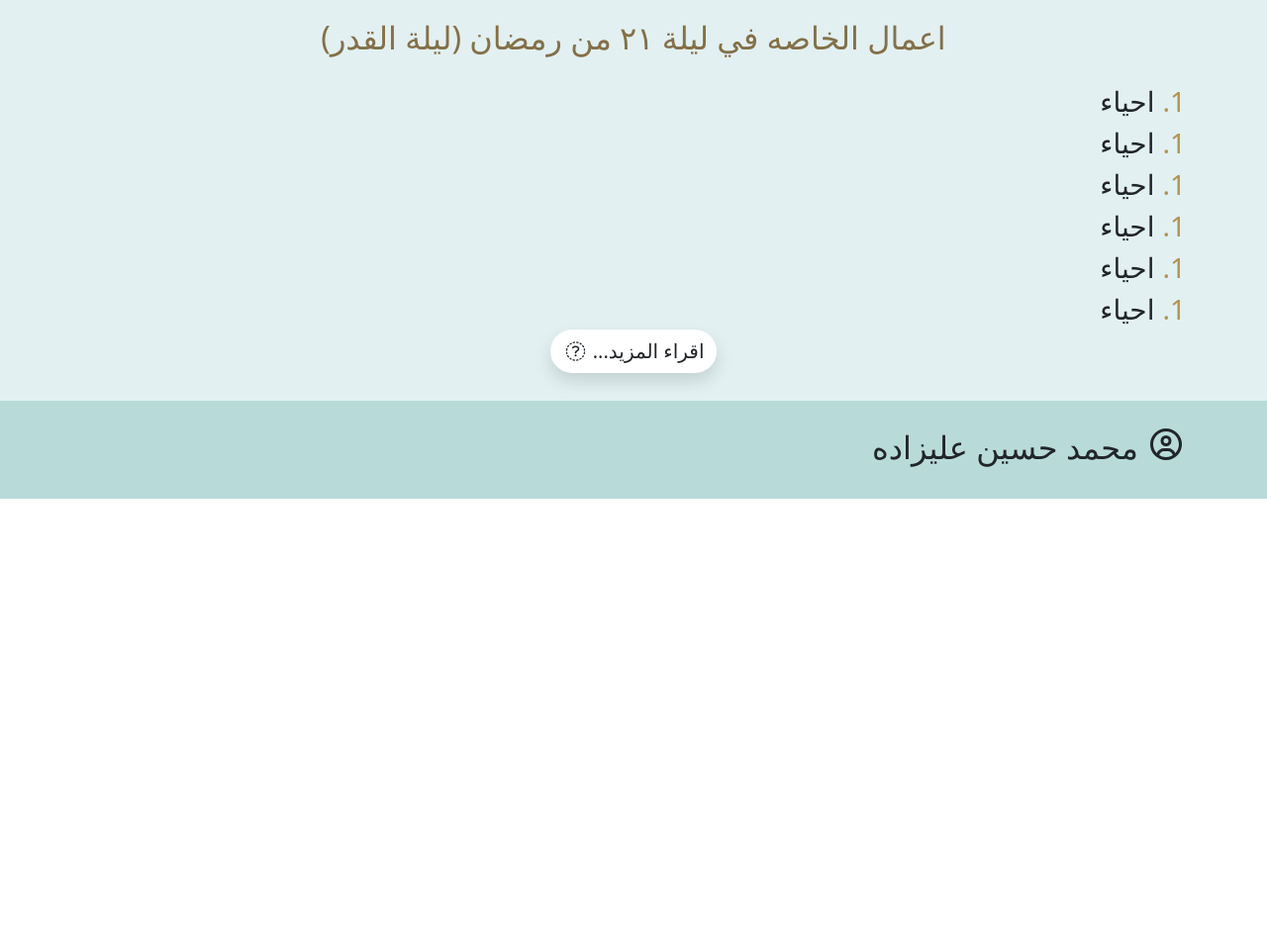
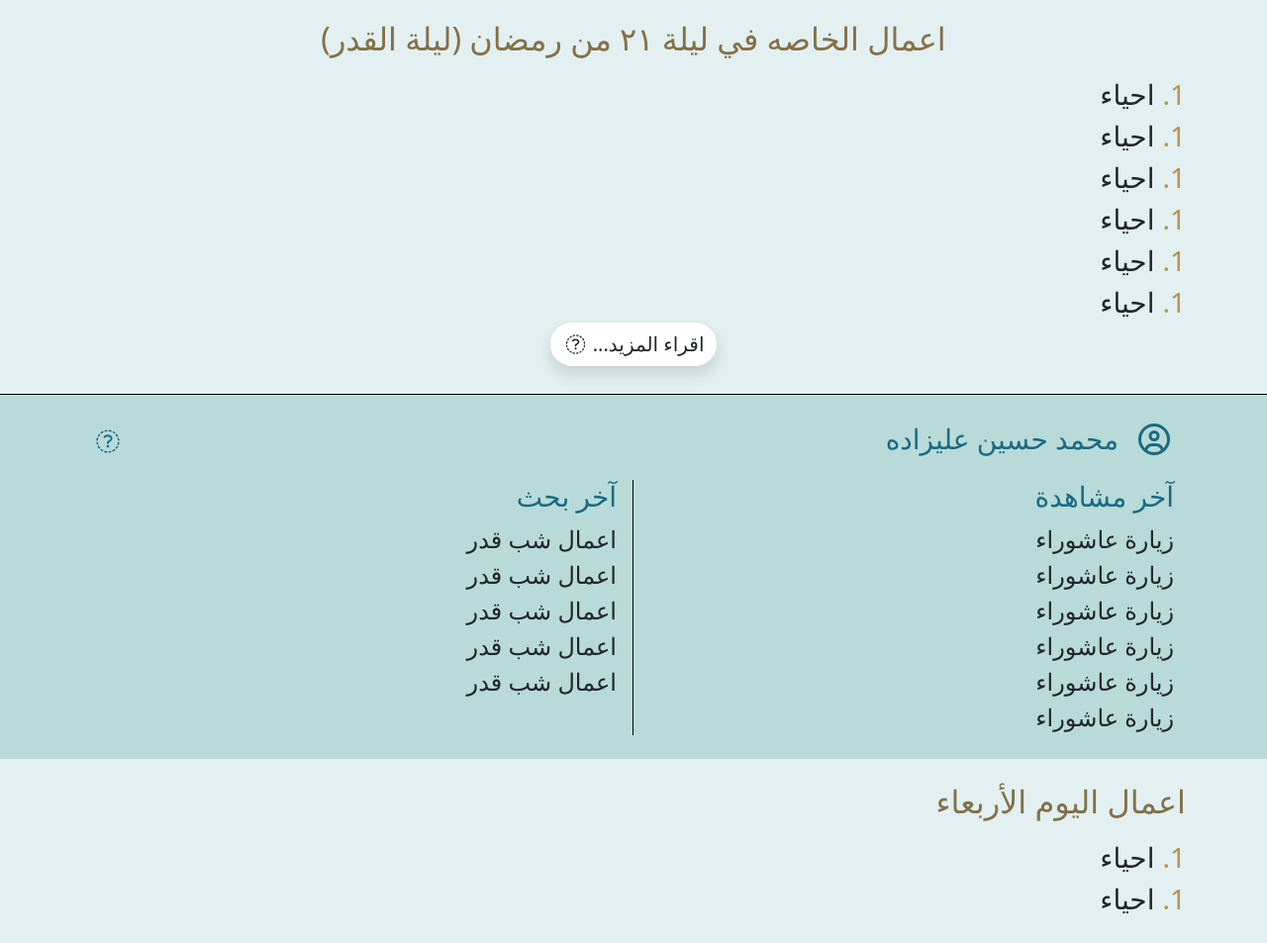
Before and after one commit to mrmohsenrahimi/mafatih, a plain HTML site: page index.html in a window 1280 px wide. Shown: the part 821-1774 px from the top of the page at 99% size. Before the commit the page ends 1325 px from the top, so only its background shows below. Drawn offline with Linux system fonts and the light colour scheme.

Commit message:
commiting projeck before add owl

```diff
--- a/index.html
+++ b/index.html
@@ -12,7 +12,7 @@
         <link rel="stylesheet" href="static/assets/css/style.css">
     </head>
     <body>
-        <nav class="navbar bg-header" dir="ltr">
+        <nav class="navbar bg-header position-sticky top-0 w-100" dir="ltr">
             <div class="container-fluid d-flex justify-content-between px-4">
                 <div class="offcanvas offcanvas-start bg-light-green" dir="rtl" data-bs-backdrop="static" tabindex="-1" id="staticBackdrop" aria-labelledby="staticBackdropLabel">
                     <div class="offcanvas-header">
@@ -30,10 +30,10 @@
                         </form>
                     </div>
                 </div>
-                <div class="links">
-                    <div class="d-flex gap-3">
-                        <a href="#" class="text-dark"><i class="fa-regular fa-globe fa-2xl"></i></a>
-                        <a href="#" class="text-dark"><i class="fa-regular fa-circle-user fa-2xl"></i></a>
+                <div class="links width-element-header">
+                    <div class="d-flex gap-4">
+                        <a href="#" class="text-dark"><i class="fa-regular fa-globe fs-3"></i></a>
+                        <a href="#" class="text-dark"><i class="fa-regular fa-circle-user fs-3"></i></a>
                     </div>
                 </div>
                 <div class="icon-link">
@@ -41,7 +41,7 @@
                         <img src="static/assets/images/logo.png" alt="logo of site" width="60">
                     </a>
                 </div>
-                <div class="">
+                <div class="navbar-toggle width-element-header d-flex justify-content-end">
                     <button class="btn p-0" type="button" data-bs-toggle="offcanvas" data-bs-target="#staticBackdrop" aria-controls="staticBackdrop">
                         <span class="navbar-toggler-icon"></span>
                     </button>
@@ -86,9 +86,11 @@
                 </div>
             </div>
         </div>
-        <div class="actions bg-actions pt-2 pb-4">
-            <div class="footer-container container d-flex flex-column align-items-start pb-1">
-                <h2 class="head-of-footer text-color-footer py-3 align-self-center flex-nowrap">اعمال الخاصه في لیلة ۲۱ من رمضان (لیلة القدر)</h2>
+        <div class="actions bg-actions pt-2 pb-4 border-top-1">
+            <div class="actions-container container d-flex flex-column align-items-start pb-1">
+                <div class="head-of-prayers align-self-center">
+                    <h2 class="text-color-prayers py-3 mb-0">اعمال الخاصه في لیلة ۲۱ من رمضان (لیلة القدر)</h2>
+                </div>
                 <div class="actions-for-days-of-the-week d-flex align-items-center fs-3">
                     <span class="text-color pe-2 ps-0">1.</span><p class="d-inline-block m-0">احیاء</p>
                 </div>
@@ -114,13 +116,79 @@
                 </div>
             </div>
         </div>
-        <div class="profile bg-light-green pt-1">
-            <div class="container py-4  ">
-                <div class="profile-information d-flex ">
-                    <a href="#" class="text-dark"><i class="fa-regular fa-circle-user fa-2xl"></i></a>
-                    <span class="h2 ps-2 pe-0">محمد حسین علیزاده</span>
+        <div class="profile bg-light-green pt-1 border-top-1">
+            <div class="container py-4 px-4">
+                <div class="profile-information d-flex align-items-center justify-content-between">
+                    <div class="d-flex align-items-center gap-3 text-profile-color">
+                        <a href="#" class="text-profile-color"><i class="fa-regular fa-circle-user fa-2xl"></i></a>
+                        <span class="h3 m-0">محمد حسین علیزاده</span>
+                    </div>
+                    <div class="setting d-flex align-self-end">
+                        <a href="#" class="text-profile-color"><i class="fa-regular fa-gear fs-4"></i></a>
+                    </div>
                 </div>
-
+                <div class="profile-descriptions pt-4 d-flex justify-content-between">
+                    <div class="last-seen d-flex flex-column w-50">
+                        <div class="last-seen-head">
+                            <h3 class="text-profile-color">آخر مشاهدة</h3>
+                        </div>
+                        <div class="last-seen-things d-flex flex-column">
+                            <div class="thing fs-4">
+                                <span>زیارة عاشوراء</span>
+                            </div>
+                            <div class="thing fs-4">
+                                <span>زیارة عاشوراء</span>
+                            </div>
+                            <div class="thing fs-4">
+                                <span>زیارة عاشوراء</span>
+                            </div>
+                            <div class="thing fs-4">
+                                <span>زیارة عاشوراء</span>
+                            </div>
+                            <div class="thing fs-4">
+                                <span>زیارة عاشوراء</span>
+                            </div>
+                            <div class="thing fs-4">
+                                <span>زیارة عاشوراء</span>
+                            </div>
+                        </div>
+                    </div>
+                    <div class="last-search w-50 border-start-1 pe-3">
+                        <div class="last-search-head">
+                            <h3 class="text-profile-color">آخر بحث</h3>
+                        </div>
+                        <div class="last-search-things">
+                            <div class="search-thing fs-4">
+                                <span>اعمال شب قدر</span>
+                            </div>
+                            <div class="search-thing fs-4">
+                                <span>اعمال شب قدر</span>
+                            </div>
+                            <div class="search-thing fs-4">
+                                <span>اعمال شب قدر</span>
+                            </div>
+                            <div class="search-thing fs-4">
+                                <span>اعمال شب قدر</span>
+                            </div>
+                            <div class="search-thing fs-4">
+                                <span>اعمال شب قدر</span>
+                            </div>
+                        </div>
+                    </div>
+                </div>
+            </div>
+        </div>
+        <div class="actions bg-actions pb-4 pt-2">
+            <div class="actions-container container">
+                <div class="head-of-actions">
+                    <h2 class="text-color-prayers py-3 mb-0">اعمال الیوم الأربعاء</h2>
+                </div>
+                <div class="actions-for-days-of-the-week align-items-center fs-3">
+                    <span class="text-color pe-2 ps-0">1.</span><p class="d-inline-block m-0">احیاء</p>
+                </div>
+                <div class="actions-for-days-of-the-week align-items-center fs-3">
+                    <span class="text-color pe-2 ps-0">1.</span><p class="d-inline-block m-0">احیاء</p>
+                </div>
             </div>
         </div>
 
--- a/static/assets/css/style.css
+++ b/static/assets/css/style.css
@@ -2,8 +2,14 @@
     box-sizing: border-box;
 }
 
+/*header*/
+
 .bg-header {
     background: #E2F0F1;
+}
+
+.width-element-header {
+    width: 50px;
 }
 
 .bg-light-green {
@@ -13,6 +19,12 @@
 .bg-searchbox {
     background: #E2F0F1;
 }
+
+/*header*/
+
+/*body*/
+/*calender*/
+
 
 .calendar-box-width {
     width: 70%;
@@ -46,7 +58,7 @@
     }
 }
 
-.text-color-footer {
+.text-color-prayers {
     color: #847048;
 }
 
@@ -65,3 +77,14 @@
     border: none;
     box-shadow: none;
 }
+
+.text-profile-color {
+    color: #1C6981;
+}
+
+.border-start-1 {
+    border-right: 0.5px solid black;
+}
+.border-top-1 {
+    border-top: 0.5px solid black;
+}
```
